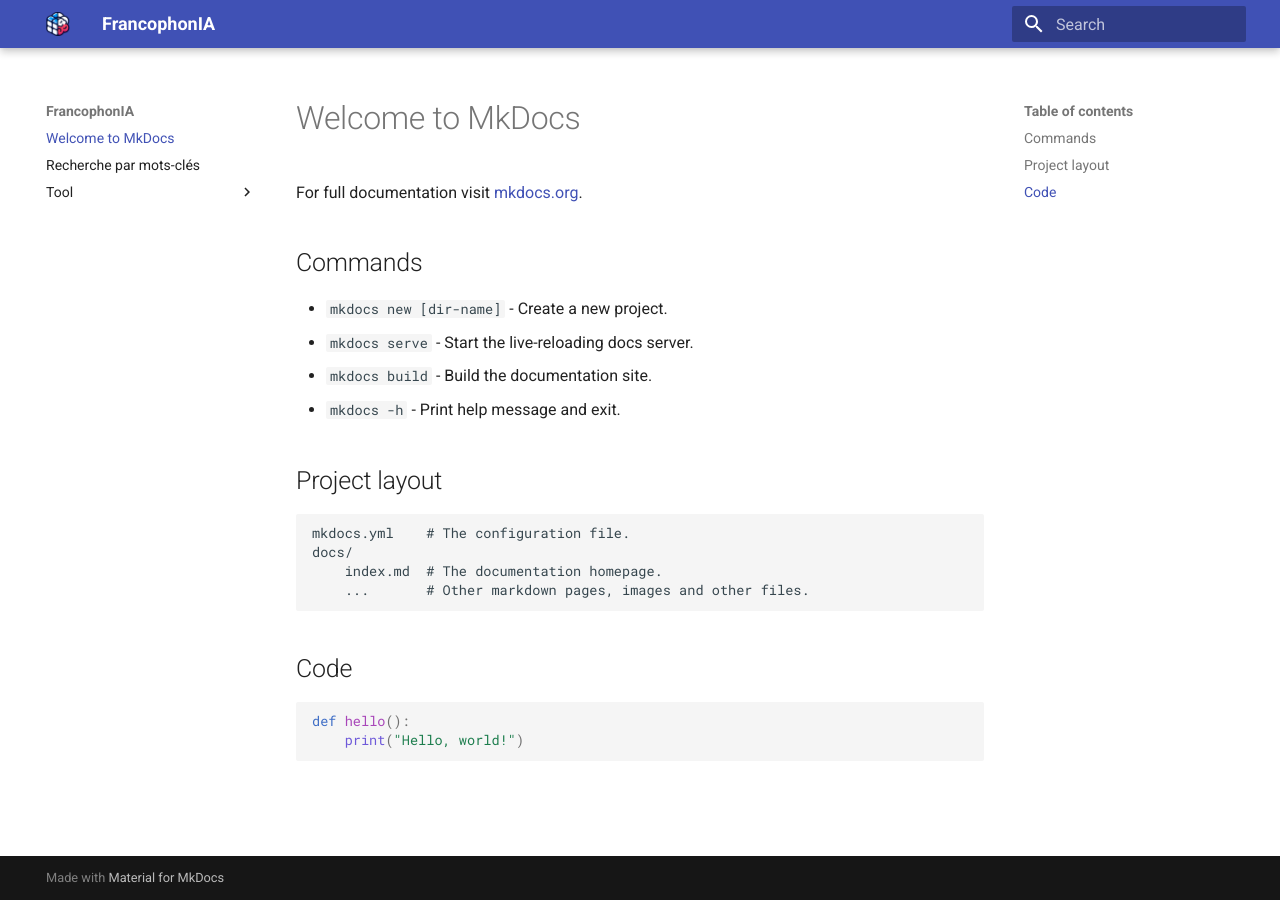
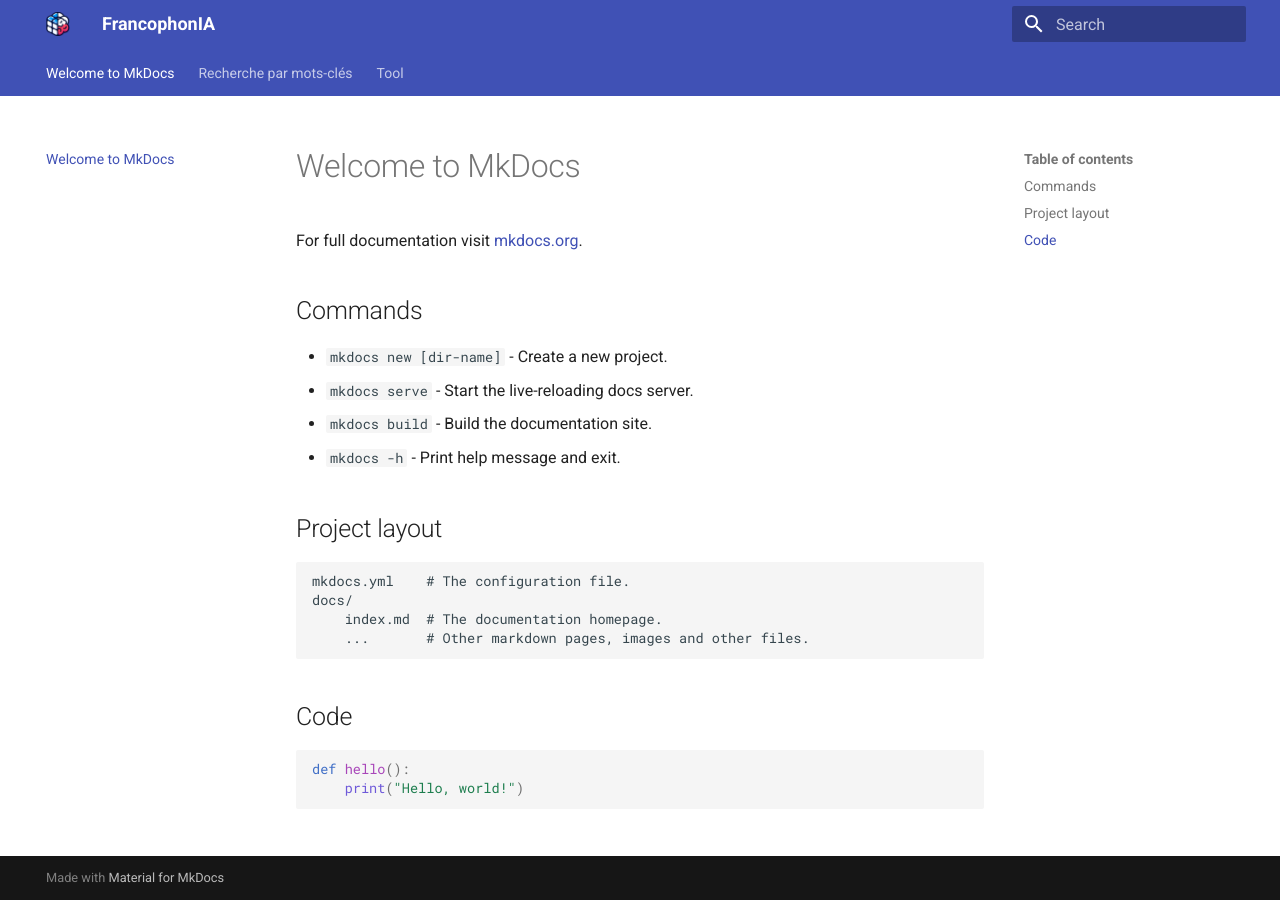
Before and after one commit to Athroniaeth/francophonia, an MkDocs documentation site: the page built from docs/index.md, in a window 1280 px wide. Built offline with MkDocs 1.6.1 and Material for MkDocs 9.7.7, drawn with Linux system fonts in a browser that asks for light colours; some of the changed lines change nothing that is shown.

Commit message:
Update, move navigation on the top

```diff
--- a/mkdocs.yml
+++ b/mkdocs.yml
@@ -22,10 +22,16 @@
 theme:
   name: "material"
   logo: "/static/logo.png"
+  favicon: "/static/favicon.png"
+
+  features:
+      - navigation.tabs
+
   palette:
     scheme: default
     primary: "indigo"
     accent: "indigo"
+
   font:
     text: "Roboto"
     code: "Roboto Mono"
```
